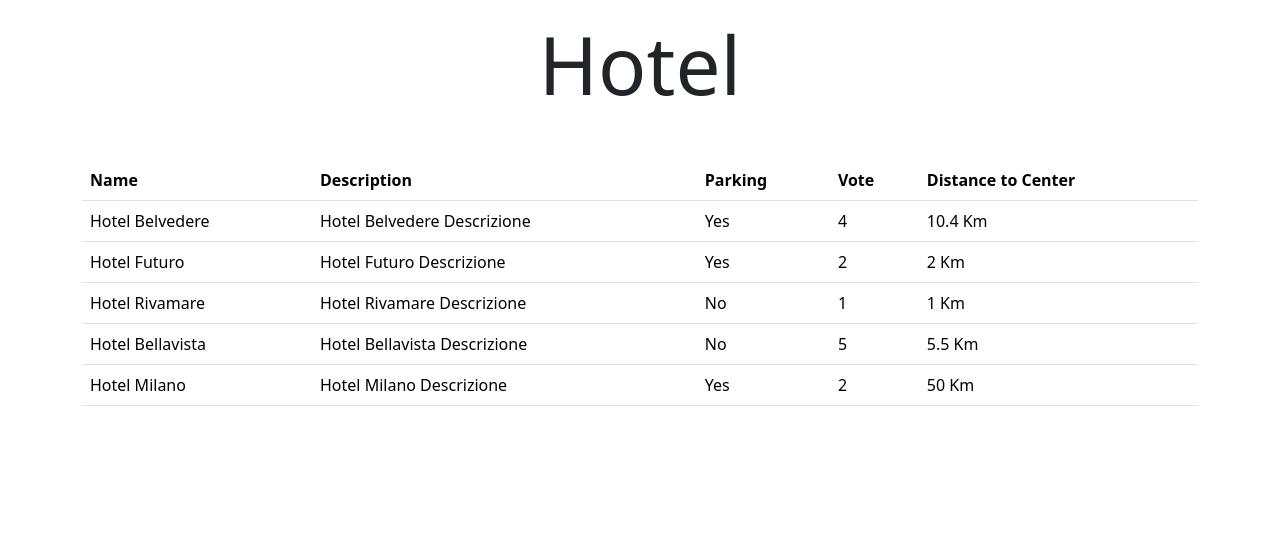
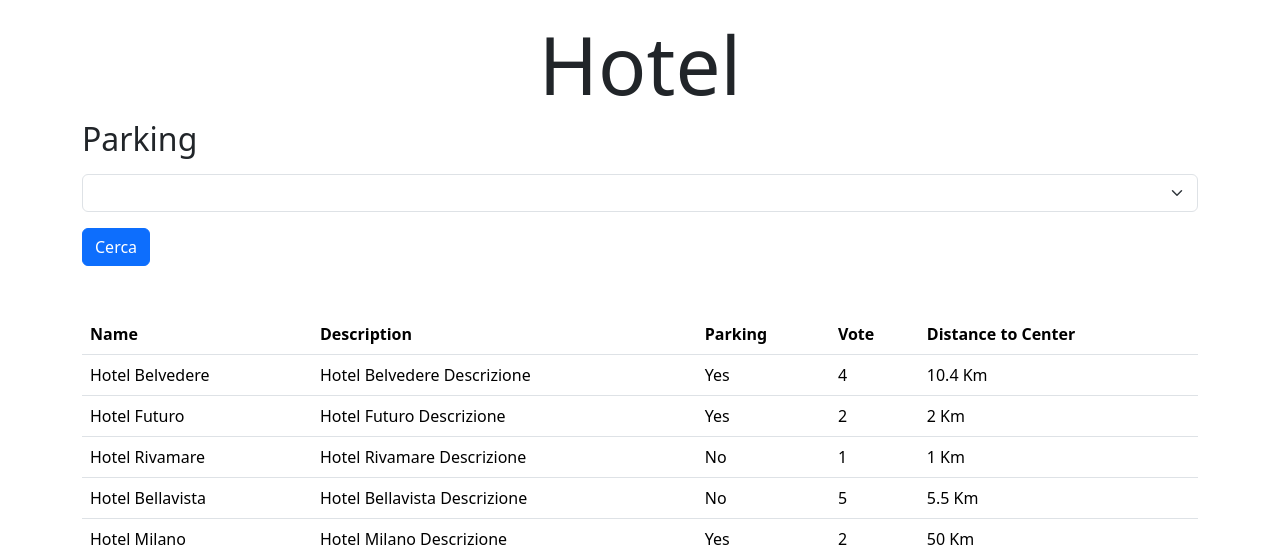
Before and after one commit to SimoneFilograna/php-hotel, a PHP site: page /?parking=complete in a window 1280 px wide. Shown: the top 559 px of the page. Run offline with PHP 8.4, Linux system fonts and the light colour scheme.

Commit message:
working-filter

```diff
--- a/index.php
+++ b/index.php
@@ -54,6 +54,22 @@
     <div class="container mt-3">
         <h1 class="display-1 text-center">Hotel</h1>
 
+        <form action="index.php" method="GET">
+
+            <label for="parking" class="mb-2">
+                <h2>Parking</h2>
+            </label>
+
+            <select name="parking" class="form-select" id="parking">
+                <option hidden selected value="complete""></option>
+                <option value="1">Yes</option>
+                <option value="0">No</option>
+            </select>
+
+            <button type="submit" name="submit" class="btn btn-primary mt-3">Cerca</button>
+        </form>
+
+
         <div class="cont-table mt-5">
             <table class="table">
                 <thead>
@@ -68,6 +84,7 @@
                 <tbody>
                     <?php
                     foreach($hotels as $hotel){
+                        if($_GET["parking"] == $hotel["parking"] || $_GET["parking"] == "complete" ){
                     ?>
                     <tr>
                         <td><?php echo $hotel["name"] ?> </td>
@@ -76,6 +93,9 @@
                         <td><?php echo $hotel["vote"] ?> </td>
                         <td><?php echo $hotel["distance_to_center"] . " Km" ?> </td>
                     </tr>
+
+
+                    <?php } ?>
                     <?php } ?>
 
                 </tbody>
```
